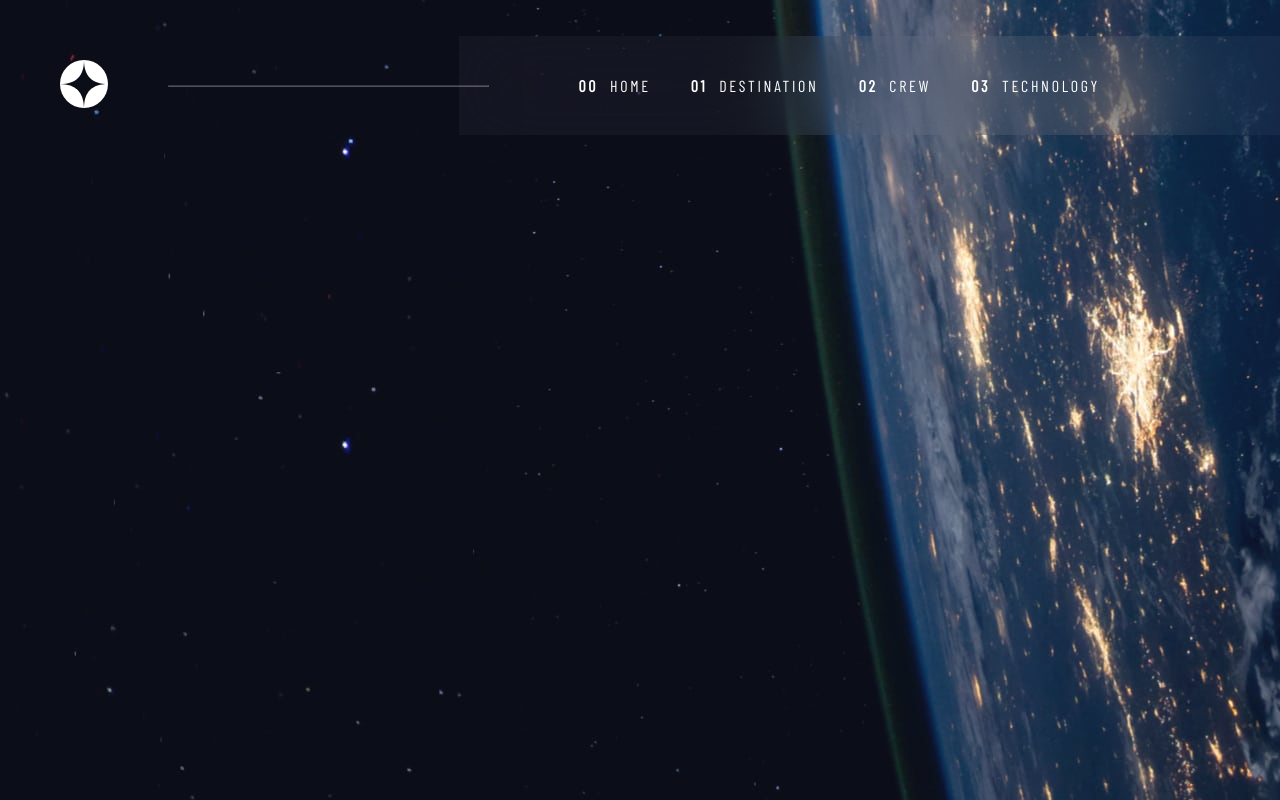
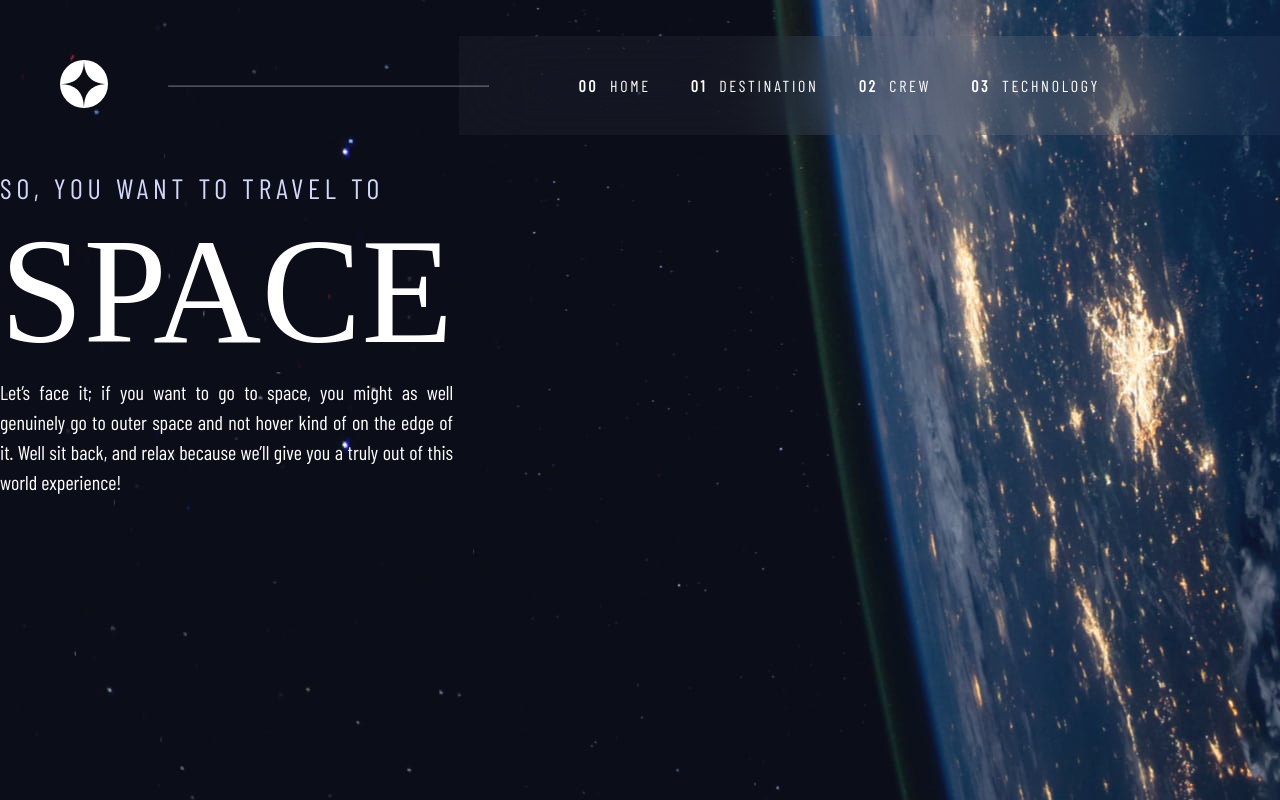
Before and after one commit to AnshumanMahato/space-travel-frontendmentor, a React (Create React App) app: page / in a window 1280 px wide. Built offline with nearby package versions, Linux system fonts and the light colour scheme; a web font is replaced by a local one.

Commit message:
homepage main section init

```diff
--- a/src/App.jsx
+++ b/src/App.jsx
@@ -1,5 +1,6 @@
 import React from "react";
 import Header from "./components/Header";
+import Home from "./pages/Home";
 
 const background = {
   backgroundImage: `url("/assets/home/background-home-desktop.jpg")`,
@@ -11,6 +12,7 @@ function App() {
   return (
     <div style={background}>
       <Header />
+      <Home />
     </div>
   );
 }
--- a/src/pages/home.jsx
+++ b/src/pages/home.jsx
@@ -1,5 +1,20 @@
 import React from "react";
 
-const Home = () => {};
+const Home = () => {
+  return (
+    <main>
+      <div className="hero-text">
+        <h5 className="heading-5">So, you want to travel to</h5>
+        <h1 className="heading-1">Space</h1>
+        <p>
+          Let’s face it; if you want to go to space, you might as well genuinely
+          go to outer space and not hover kind of on the edge of it. Well sit
+          back, and relax because we’ll give you a truly out of this world
+          experience!
+        </p>
+      </div>
+    </main>
+  );
+};
 
 export default Home;
--- a/src/sass/_typography.scss
+++ b/src/sass/_typography.scss
@@ -4,6 +4,9 @@
 .heading-4,
 .subheading-1 {
     font-family: 'Bellefair', serif;
+    text-transform: uppercase;
+    color: $color-primary;
+    font-weight: 400;
 }
 
 .heading-1 {
@@ -25,6 +28,9 @@
 .heading-5 {
     font-size: 2.8rem;
     letter-spacing: 4.75px;
+    text-transform: uppercase;
+    font-weight: 400;
+    color: $color-secondary;
 }
 
 .subheading-1 {
--- a/src/sass/layouts/_index.scss
+++ b/src/sass/layouts/_index.scss
@@ -0,0 +1,9 @@
+.hero-text {
+    width: min-content;
+
+    p {
+        font-size: 2rem;
+        text-align: justify;
+        line-height: 3rem;
+    }
+}
```
Also changed, not shown: src/pages/Destination.jsx (renamed from src/pages/destinations.jsx).
